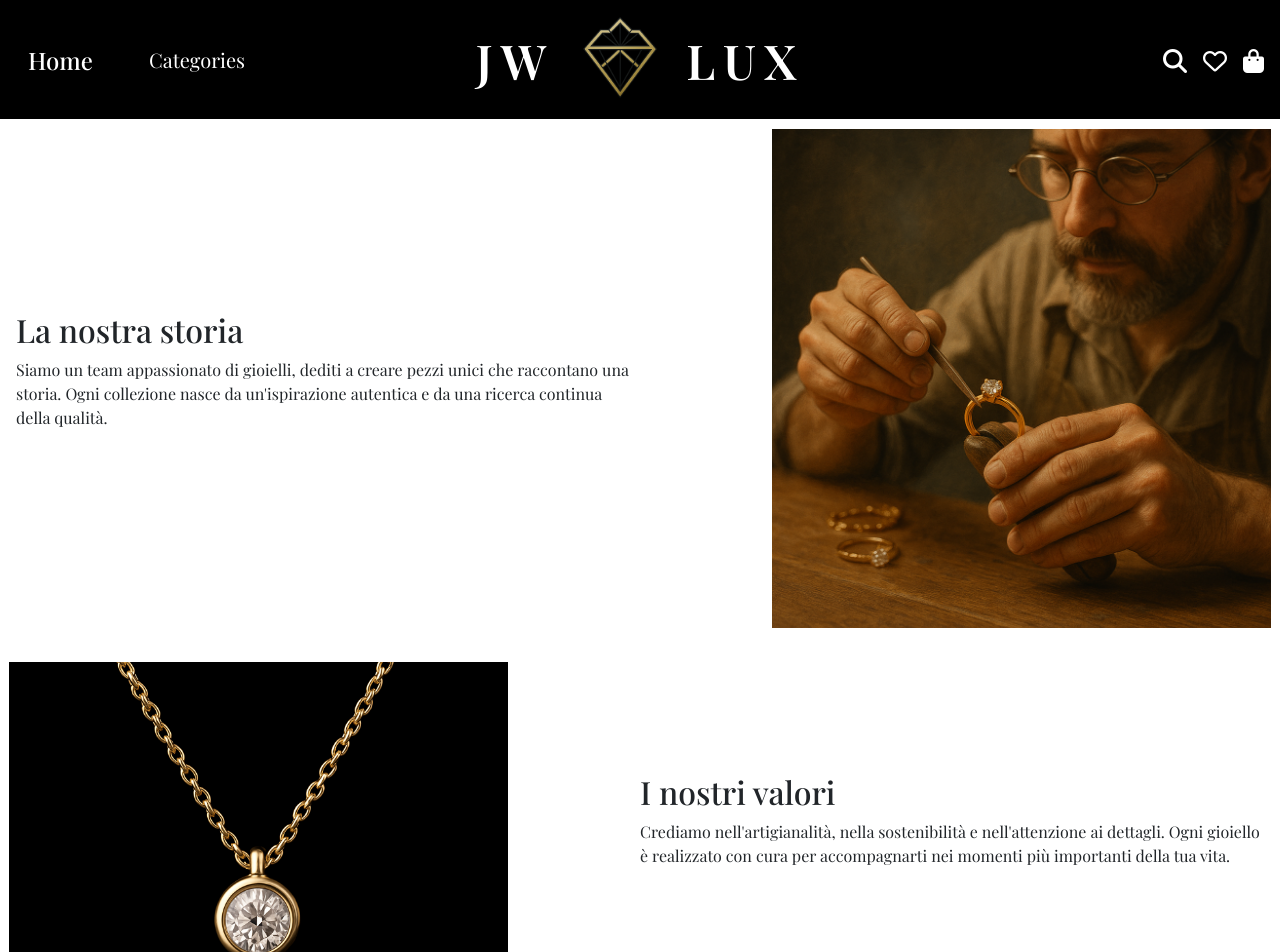
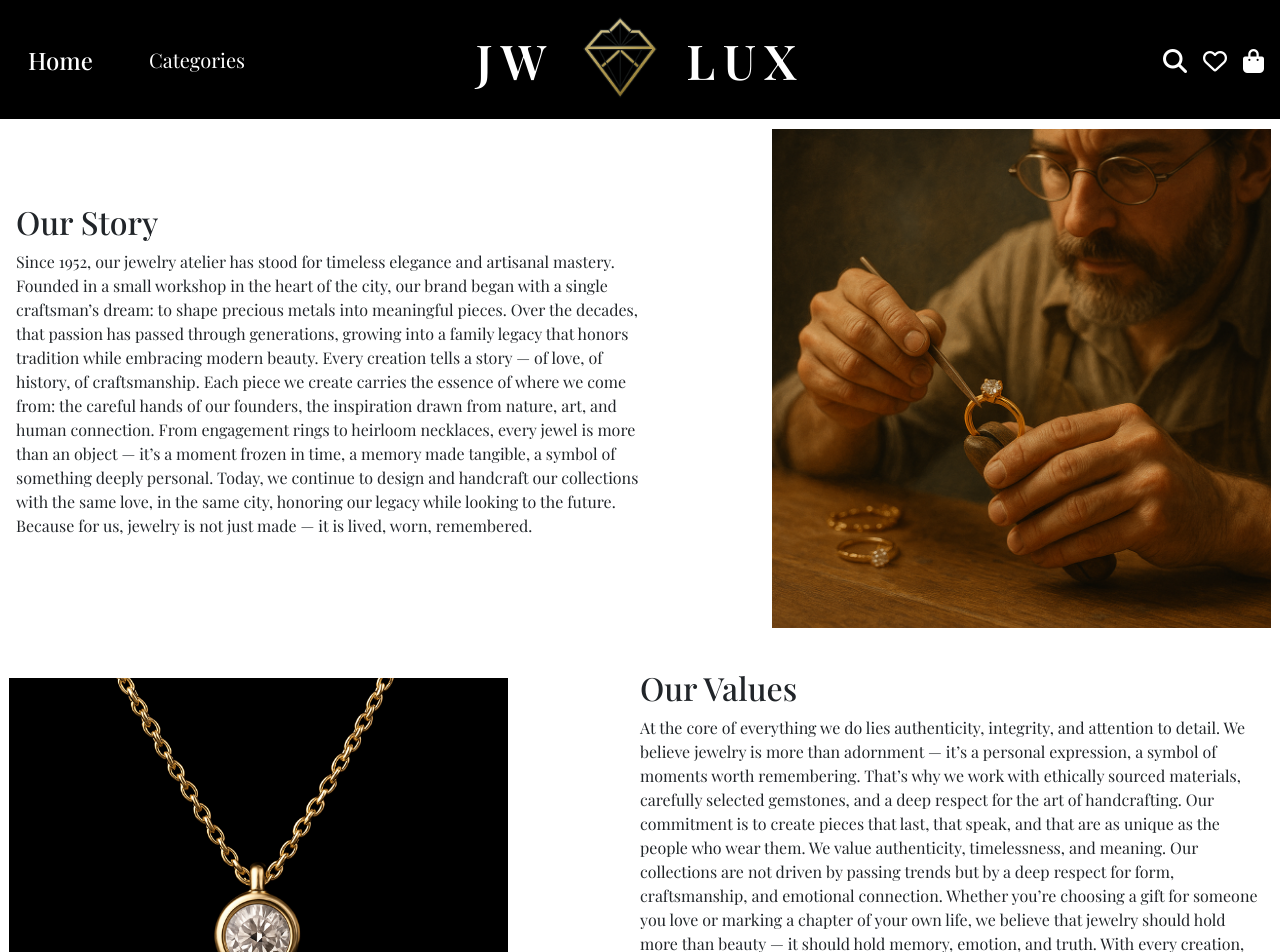
Before and after one commit to FernandoSalicandro/jw-fe, a React (Vite) app: page /about-us in a window 1280 px wide. Shown: the top 952 px of the page. Built offline with nearby package versions, Linux system fonts and the light colour scheme; no server answers; a web font is replaced by a local one.

Commit message:
aboutUs modifica in lingua inglese

```diff
--- a/src/Pages/AboutUs.jsx
+++ b/src/Pages/AboutUs.jsx
@@ -5,9 +5,11 @@ export default function AboutUs() {
                 {/* prima immagine */}
                 <div className="aboutus-card-row" style={{ display: 'flex', alignItems: 'center', marginBottom: '1rem' }}>
                     <div className="aboutus-card-text" style={{ flex: 1, padding: '1rem' }}>
-            <h2>La nostra storia</h2>
+                        <h2>Our Story</h2>
                         <p>
-                Siamo un team appassionato di gioielli, dediti a creare pezzi unici che raccontano una storia. Ogni collezione nasce da un'ispirazione autentica e da una ricerca continua della qualità.
+                            Since 1952, our jewelry atelier has stood for timeless elegance and artisanal mastery. Founded in a small workshop in the heart of the city, our brand began with a single craftsman’s dream: to shape precious metals into meaningful pieces. Over the decades, that passion has passed through generations, growing into a family legacy that honors tradition while embracing modern beauty. Every creation tells a story — of love, of history, of craftsmanship.
+                            Each piece we create carries the essence of where we come from: the careful hands of our founders, the inspiration drawn from nature, art, and human connection. From engagement rings to heirloom necklaces, every jewel is more than an object — it’s a moment frozen in time, a memory made tangible, a symbol of something deeply personal.
+                            Today, we continue to design and handcraft our collections with the same love, in the same city, honoring our legacy while looking to the future. Because for us, jewelry is not just made — it is lived, worn, remembered.
                         </p>
                     </div>
                     <div className="aboutus-card-img" style={{ flex: 1, textAlign: 'right' }}>
@@ -18,13 +20,15 @@ export default function AboutUs() {
                 {/* seconda immagine */}
                 <div className="aboutus-card-row" style={{ display: 'flex', alignItems: 'center', flexDirection: 'row-reverse' }}>
                     <div className="aboutus-card-text" style={{ flex: 1, padding: '1rem' }}>
-                        <h2>I nostri valori</h2>
+                        <h2>Our Values</h2>
                         <p>
-                            Crediamo nell'artigianalità, nella sostenibilità e nell'attenzione ai dettagli. Ogni gioiello è realizzato con cura per accompagnarti nei momenti più importanti della tua vita.
+                            At the core of everything we do lies authenticity, integrity, and attention to detail. We believe jewelry is more than adornment — it’s a personal expression, a symbol of moments worth remembering. That’s why we work with ethically sourced materials, carefully selected gemstones, and a deep respect for the art of handcrafting. Our commitment is to create pieces that last, that speak, and that are as unique as the people who wear them.
+                            We value authenticity, timelessness, and meaning. Our collections are not driven by passing trends but by a deep respect for form, craftsmanship, and emotional connection. Whether you’re choosing a gift for someone you love or marking a chapter of your own life, we believe that jewelry should hold more than beauty — it should hold memory, emotion, and truth.
+                            With every creation, we aim to honor individuality. Because no two people are the same — and neither should their jewelry be.
                         </p>
                     </div>
                     <div className="aboutus-card-img" style={{ flex: 1, textAlign: 'left' }}>
-                        <img src="/img/hero-homepage.png" alt="I nostri valori" style={{ maxWidth: '80%', margin:'9px' }} />
+                        <img src="/img/hero-homepage.png" alt="I nostri valori" style={{ maxWidth: '80%', margin: '9px' }} />
                     </div>
                 </div>
             </div>
```
Lines whose indentation alone changed are shown as unchanged.
